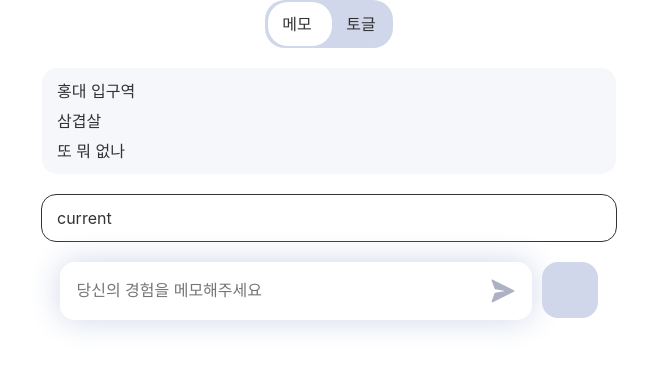
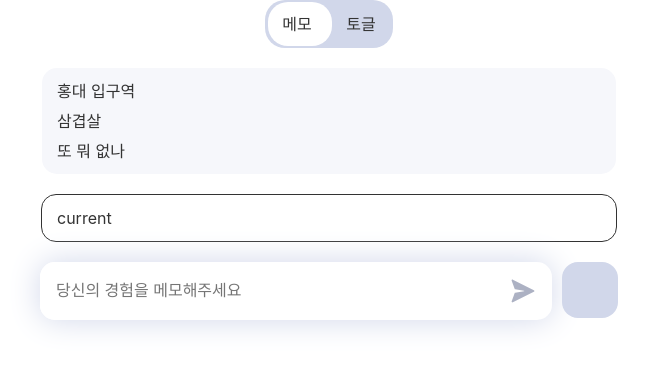
Before and after one commit to jxxh204/project-mem, a React (Vite) app: page / in a window 1280 px wide. Shown: the top 368 px of the page, without its empty margins (311-960 px from the left). Built offline with nearby package versions, Linux system fonts and the light colour scheme.

Commit message:
CHORE : Bottom 사이즈 변경

```diff
--- a/src/components/Bottom/index.tsx
+++ b/src/components/Bottom/index.tsx
@@ -4,7 +4,7 @@ import Profile from "./Profile";
 
 //엔터를 자동으로 넣기위해 submit 사용
 const BottomStyle = styled.section`
-  width: 92%;
+  width: 100%;
   display: flex;
   flex-direction: row;
   justify-content: center;
```
